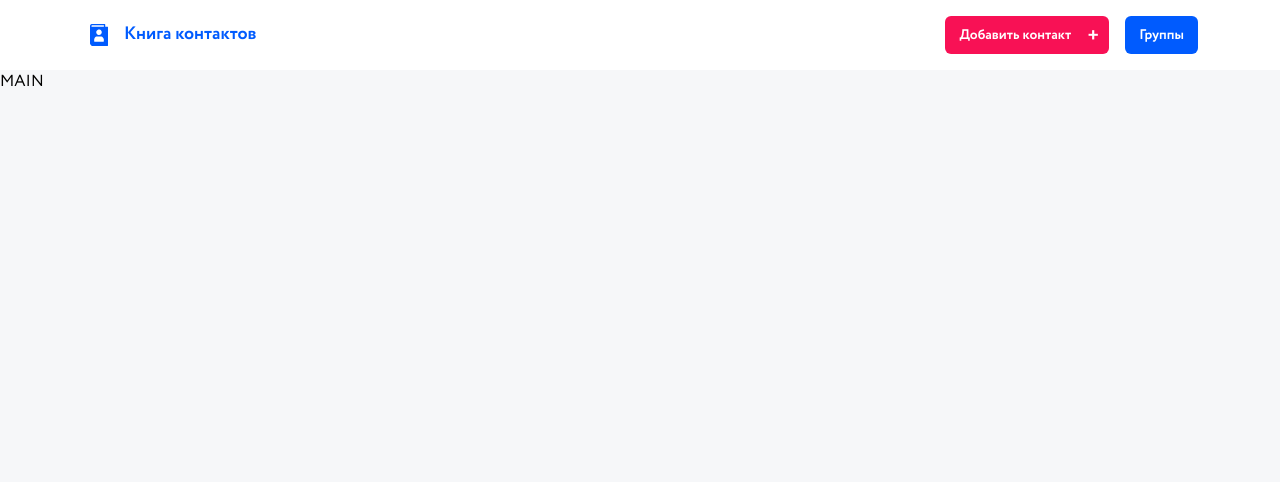
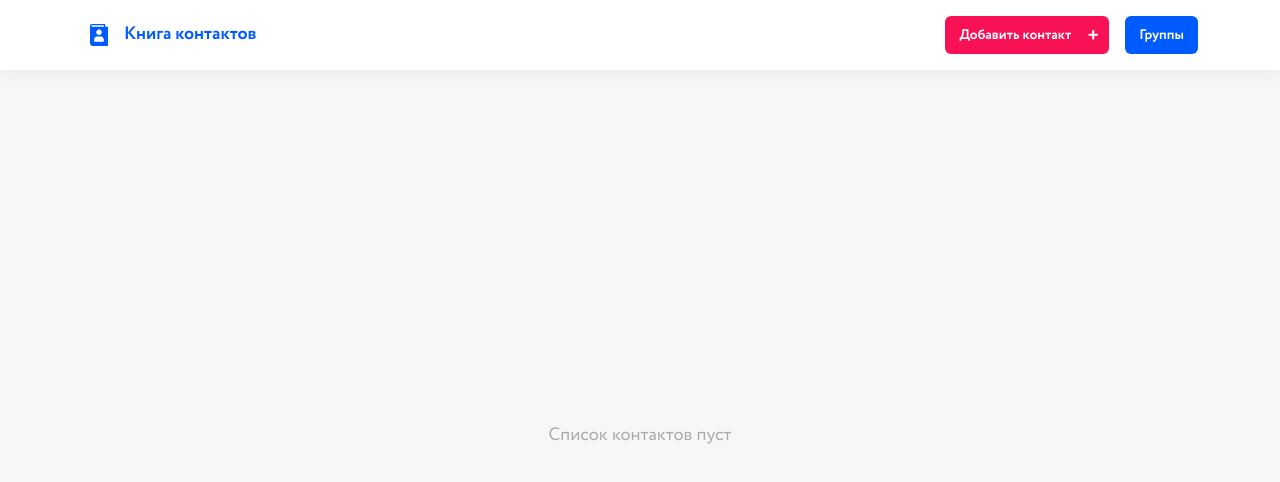
Before and after one commit to Anton-Osip/Contact-Organizer, a website built with Vite: page index.html in a window 1280 px wide. Built offline with nearby package versions, Linux system fonts and the light colour scheme; a web font is replaced by a local one.

Commit message:
feat: create emptyContainer

```diff
--- /dev/null
+++ b/src/shared/ui/emptyContainer/emptyContainer.scss
@@ -0,0 +1,17 @@
+.empty__container {
+  display: flex;
+  align-items: center;
+  justify-content: center;
+  min-height: calc(100lvh - 70px);
+}
+
+.empty__text {
+  color: rgb(0, 0, 0);
+  font-family: var(--regular-font), sans-serif;
+  font-size: 18px;
+  font-weight: 400;
+  line-height: 130%;
+  letter-spacing: 0;
+  text-align: left;
+  opacity: 0.3;
+}
--- /dev/null
+++ b/src/shared/ui/emptyContainer/emptyContainer.ts
@@ -0,0 +1,37 @@
+import './emptyContainer.scss'
+import {ElementCreator, type ElementCreatorParams, View} from "../../utils";
+
+
+enum cssClassesEnum {
+    EMPTY_TEXT = 'empty__text',
+    EMPTY_CONTAINER = 'empty__container',
+}
+
+
+export class EmptyContainer extends View {
+
+    constructor() {
+        const params: ElementCreatorParams = {
+            tag: 'div',
+            classNames: [cssClassesEnum.EMPTY_CONTAINER],
+            textContent: '',
+        }
+        super(params);
+
+        this.configureView()
+    }
+
+    configureView() {
+        const paramsEmptyText: ElementCreatorParams = {
+            tag: 'p',
+            classNames: [cssClassesEnum.EMPTY_TEXT],
+            textContent: 'Список контактов пуст',
+        }
+
+        const emptyText: ElementCreator = new ElementCreator(paramsEmptyText)
+
+        this.viewElementCreator.addInnerElement(emptyText)
+    }
+
+
+}
--- /dev/null
+++ b/src/shared/ui/emptyContainer/index.ts
@@ -0,0 +1 @@
+export * from './emptyContainer'
--- a/src/shared/ui/index.ts
+++ b/src/shared/ui/index.ts
@@ -2,3 +2,4 @@ export * from './container'
 export * from './logo'
 export * from './image'
 export * from './button'
+export * from './emptyContainer'
--- a/src/widgets/header/header.scss
+++ b/src/widgets/header/header.scss
@@ -1,4 +1,5 @@
 .header {
+  position: relative;
   box-shadow: 0 4px 20px 0 rgba(0, 0, 0, 0.05);
   background: var(--white-color);
 
@@ -14,6 +15,9 @@
     align-items: center;
     gap: 16px;
 
+
+  }
+
   .buttons__add {
     padding-right: 38px;
     position: relative;
@@ -28,4 +32,13 @@
     right: 10px;
   }
 }
+
+
+@media (max-width: 624px) {
+  .header .buttons__add {
+    position: absolute;
+    bottom: -62px;
+    left: 12px;
+    width: calc(100% - 24px);
   }
+}
--- a/src/widgets/main/main.scss
+++ b/src/widgets/main/main.scss
@@ -1,6 +1,16 @@
 .main {
+  overflow: auto;
   width: 100%;
   height: 100%;
   min-height: calc(100lvh - 70px);
   background: var(--bg-color);
+
+
+  & .container {
+    height: 100%;
+  }
+
+  &__container {
+    height: 100%;
+  }
 }
--- a/src/widgets/main/main.ts
+++ b/src/widgets/main/main.ts
@@ -1,12 +1,13 @@
 import './main.scss'
 
-import {type ElementCreatorParams, View} from "../../shared/utils";
+import {ElementCreator, type ElementCreatorParams, View} from "../../shared/utils";
+import {Container, EmptyContainer} from "../../shared/ui";
 
 enum cssClassesEnum {
     MAIN = 'main',
+    MAIN_CONTAINER = 'main__container',
 }
 
-const textContent: string = 'MAIN'
 
 export class Main extends View {
 
@@ -14,9 +15,25 @@ export class Main extends View {
         const params: ElementCreatorParams = {
             tag: 'main',
             classNames: [cssClassesEnum.MAIN],
-            textContent: textContent,
+            textContent: '',
         }
         super(params);
+
+        this.configureView()
+    }
+
+    configureView() {
+        const paramsMainContainer: ElementCreatorParams = {
+            tag: 'div',
+            classNames: [cssClassesEnum.MAIN_CONTAINER],
+            textContent: '',
+        }
+
+        const mainContainer: ElementCreator = new ElementCreator(paramsMainContainer)
+
+        mainContainer.addInnerElement(new EmptyContainer().getHtmlElement())
+
+        this.viewElementCreator.addInnerElement(Container(mainContainer))
     }
 
 
```
Lines whose indentation alone changed are shown as unchanged.
